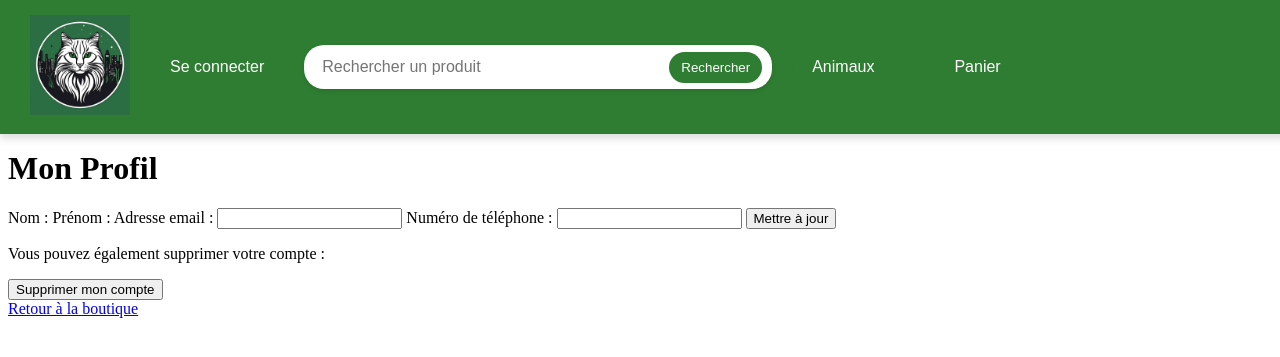
After one commit to luccsz95/e-commerce-projet, a PHP site: page /BTS-project/account.php in a window 1280 px wide. The commit adds this page. Shown: the top 357 px of the page. Run offline with PHP 8.4, Linux system fonts and the light colour scheme.

```diff
--- /dev/null
+++ b/account.php
@@ -0,0 +1,29 @@
+<!doctype html>
+<html lang="fr">
+<head>
+    <meta charset="UTF-8">
+    <meta name="viewport"
+          content="width=device-width, user-scalable=no, initial-scale=1.0, maximum-scale=1.0, minimum-scale=1.0">
+    <meta http-equiv="X-UA-Compatible" content="ie=edge">
+    <title>Mon Profil</title>
+</head>
+<body>
+<?php include "navbar.php"?>
+
+    <h1>Mon Profil</h1>
+    <form action="account.php" method="post">
+        <label for="lastname">Nom :</label>
+        <label for="firstname">Prénom :</label>
+        <label for="email">Adresse email :</label>
+        <input type="email" name="email" id="email" required>
+        <label for="phonenumber">Numéro de téléphone :</label>
+        <input type="password" name="password" id="password" required>
+        <input type="submit" value="Mettre à jour">
+    </form>
+    <p>Vous pouvez également supprimer votre compte :</p>
+    <form method="post">
+        <input type="submit" value="Supprimer mon compte">
+    </form>
+    <a href="store.php">Retour à la boutique</a>
+</body>
+</html>
--- /dev/null
+++ b/delete_account.php
@@ -0,0 +1 @@
+<?php
--- a/test.php
+++ b/test.php
@@ -58,7 +58,7 @@ if (session_status() == PHP_SESSION_NONE) {
             if (isset($_SESSION['email'])) {
                 echo '<li><a href="favoris.php"><i class=\'bx bxs-heart\' ></i></a></li>';
                 echo '<li><a href="historique_commandes.php">Historique</a></li>';
-                echo "<li><a href=\"compte.php\">Compte</li>";
+                echo ">Compte</li>";
                 echo "<li><a href=\"logout.php\">Logout &nbsp; <span class=\"glyphicon glyphicon-log-in\"></span></a></li>";
             } else {
                 echo "<li><a href=\"login.php\">Login &nbsp; <span class=\"glyphicon glyphicon-log-in\"></span></a></li>";
```
Also changed, not shown: store.php (+9 -9 lines), style/fiche_produit.css (added).
